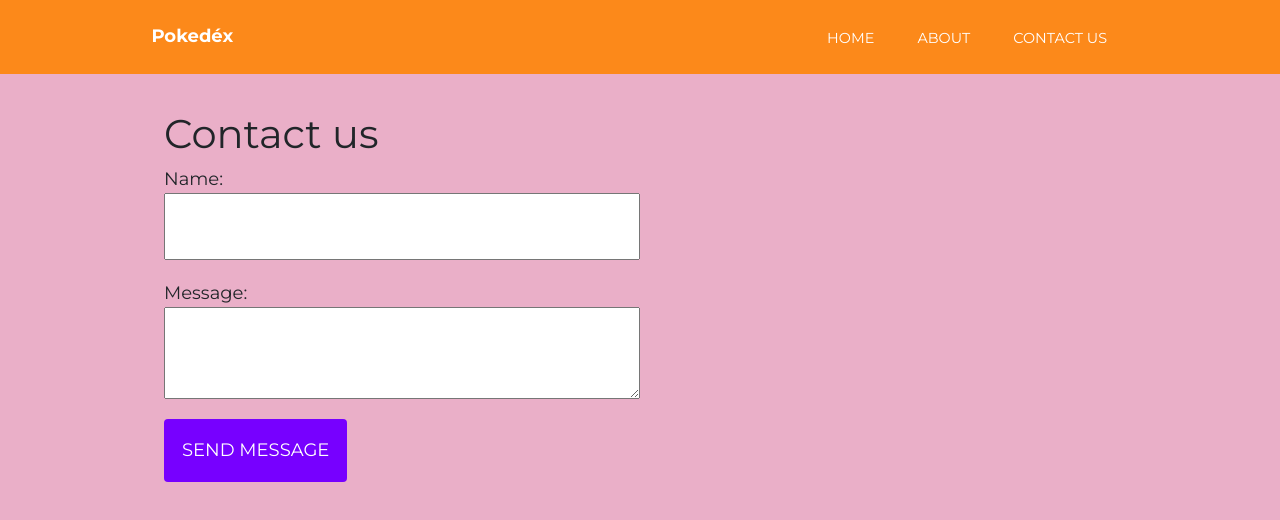
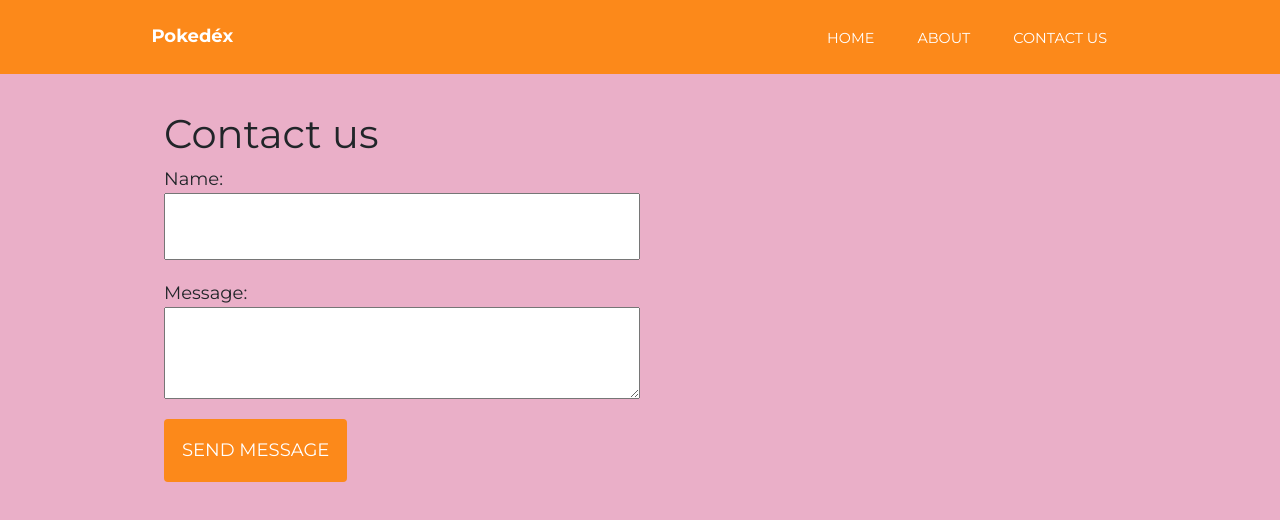
Before and after one commit to alexcarreira/angularDemoPoke, an Angular app: page /contact in a window 1280 px wide. Shown: the top 520 px of the page. Built offline with nearby package versions, Linux system fonts and the light colour scheme.

Commit message:
ALterações de cor página contactos

```diff
--- a/src/app/contact/contact.component.scss
+++ b/src/app/contact/contact.component.scss
@@ -19,7 +19,7 @@ label {
 }
 
 .submitBtn {
-    background: #7700FF;
+    background: rgba(255, 131, 0, 0.87);
     border: none;
     color: white;
 
```
